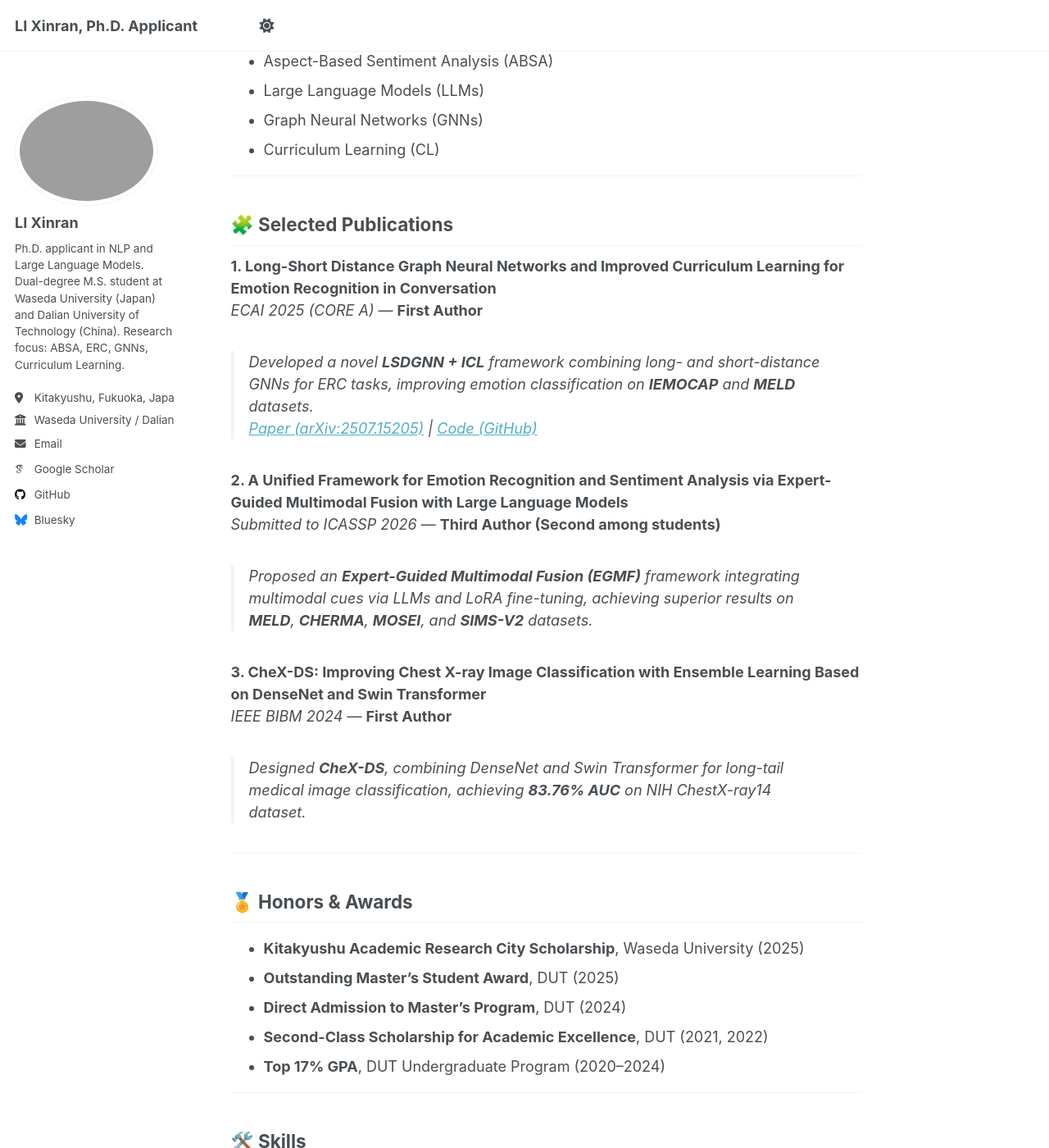
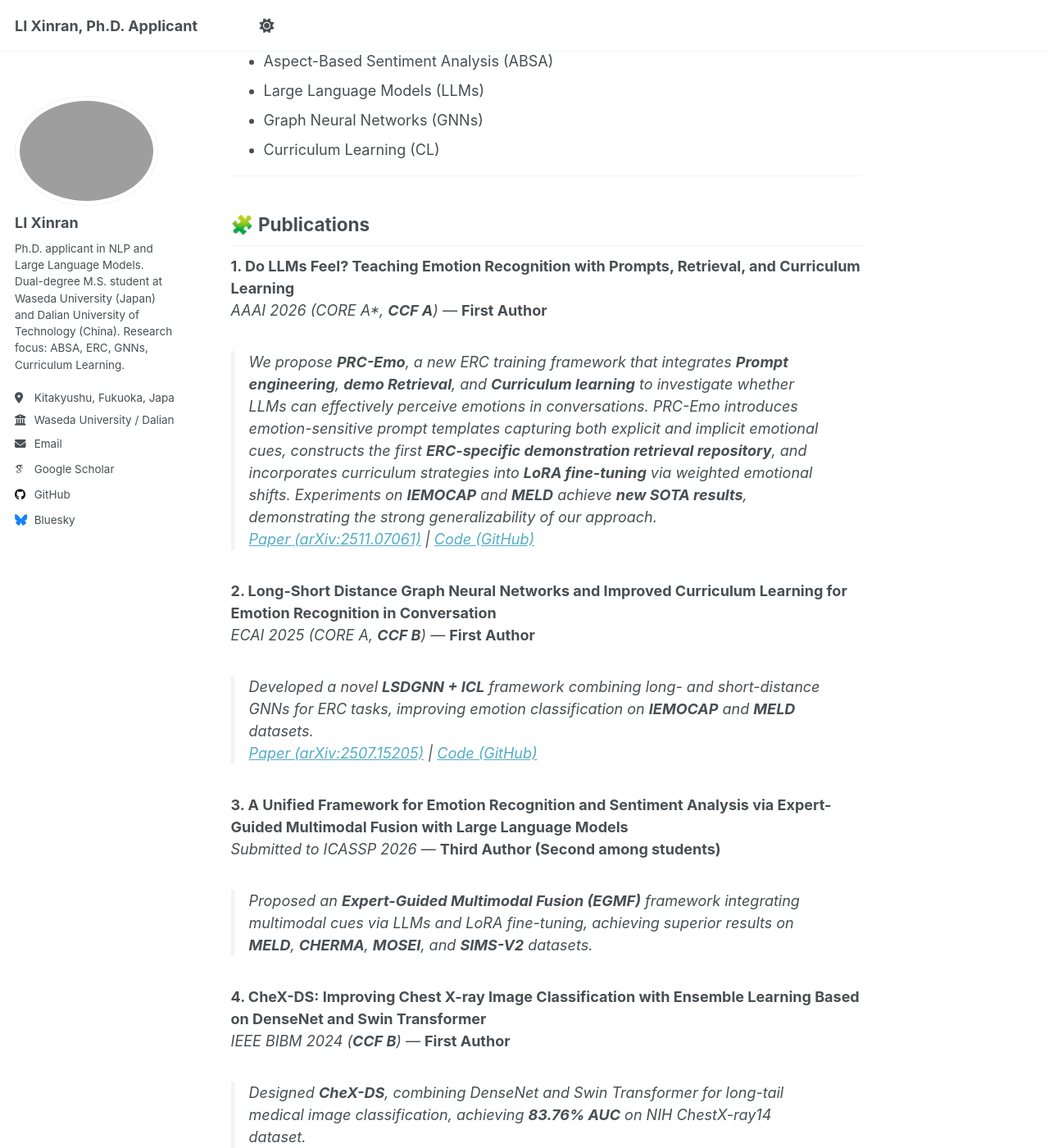
Before and after one commit to LiXinran6/LiXinran6.github.io, a Jekyll site: the page built from _pages/about.md, in a window 1280 px wide and 1400 px high, scrolled down 1190 px. Shown: the whole window at 82% size. Built offline with Jekyll 4.4.1, drawn with Linux system fonts in a browser that asks for light colours; some web fonts are replaced; a script that is not in the unit is left out.

Commit message:
Update about.md

```diff
--- a/_pages/about.md
+++ b/_pages/about.md
@@ -44,19 +44,24 @@ My research focuses on **Emotion Recognition in Conversation (ERC)** and **Aspec
 
 ---
 
-## 🧩 Selected Publications
+## 🧩 Publications
 
-**1. Long-Short Distance Graph Neural Networks and Improved Curriculum Learning for Emotion Recognition in Conversation**
-*ECAI 2025 (CORE A)* — **First Author**
+**1. Do LLMs Feel? Teaching Emotion Recognition with Prompts, Retrieval, and Curriculum Learning**
+*AAAI 2026 (CORE A\*, **CCF A**)* — **First Author**
+> We propose **PRC-Emo**, a new ERC training framework that integrates **Prompt engineering**, **demo Retrieval**, and **Curriculum learning** to investigate whether LLMs can effectively perceive emotions in conversations. PRC-Emo introduces emotion-sensitive prompt templates capturing both explicit and implicit emotional cues, constructs the first **ERC-specific demonstration retrieval repository**, and incorporates curriculum strategies into **LoRA fine-tuning** via weighted emotional shifts. Experiments on **IEMOCAP** and **MELD** achieve **new SOTA results**, demonstrating the strong generalizability of our approach.
+[Paper (arXiv:2511.07061)](https://arxiv.org/abs/2511.07061) | [Code (GitHub)](https://github.com/LiXinran6/PRC-Emo)
+
+**2. Long-Short Distance Graph Neural Networks and Improved Curriculum Learning for Emotion Recognition in Conversation**
+*ECAI 2025 (CORE A, **CCF B**)* — **First Author**
 > Developed a novel **LSDGNN + ICL** framework combining long- and short-distance GNNs for ERC tasks, improving emotion classification on **IEMOCAP** and **MELD** datasets.
 [Paper (arXiv:2507.15205)](https://arxiv.org/abs/2507.15205) | [Code (GitHub)](https://github.com/LiXinran6/LSDGNN_ICL)
 
-**2. A Unified Framework for Emotion Recognition and Sentiment Analysis via Expert-Guided Multimodal Fusion with Large Language Models**
+**3. A Unified Framework for Emotion Recognition and Sentiment Analysis via Expert-Guided Multimodal Fusion with Large Language Models**
 *Submitted to ICASSP 2026* — **Third Author (Second among students)**
 > Proposed an **Expert-Guided Multimodal Fusion (EGMF)** framework integrating multimodal cues via LLMs and LoRA fine-tuning, achieving superior results on **MELD**, **CHERMA**, **MOSEI**, and **SIMS-V2** datasets.
 
-**3. CheX-DS: Improving Chest X-ray Image Classification with Ensemble Learning Based on DenseNet and Swin Transformer**
-*IEEE BIBM 2024* — **First Author**
+**4. CheX-DS: Improving Chest X-ray Image Classification with Ensemble Learning Based on DenseNet and Swin Transformer**
+*IEEE BIBM 2024 (**CCF B**)* — **First Author**
 > Designed **CheX-DS**, combining DenseNet and Swin Transformer for long-tail medical image classification, achieving **83.76% AUC** on NIH ChestX-ray14 dataset.
 
 ---
```
